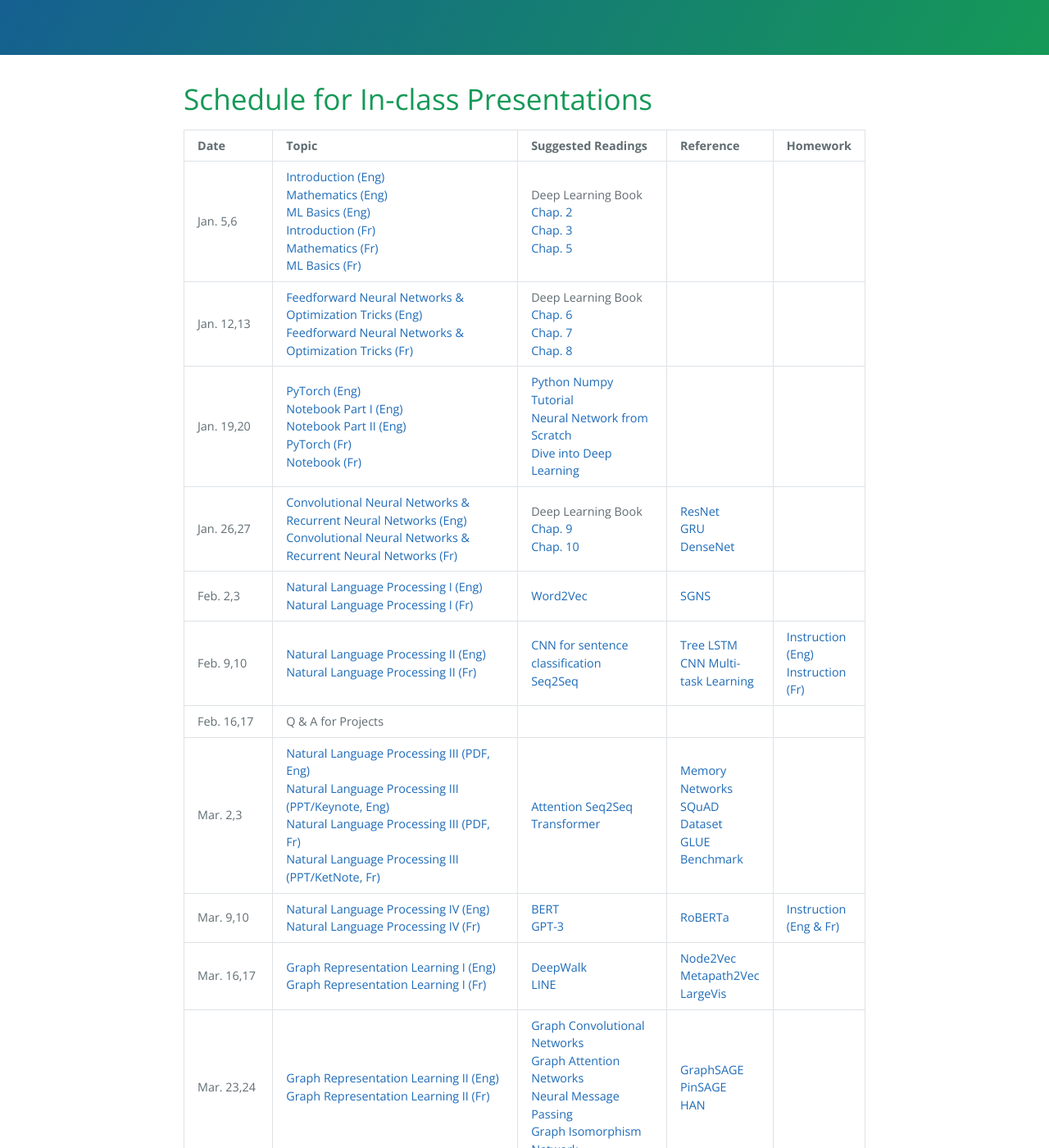
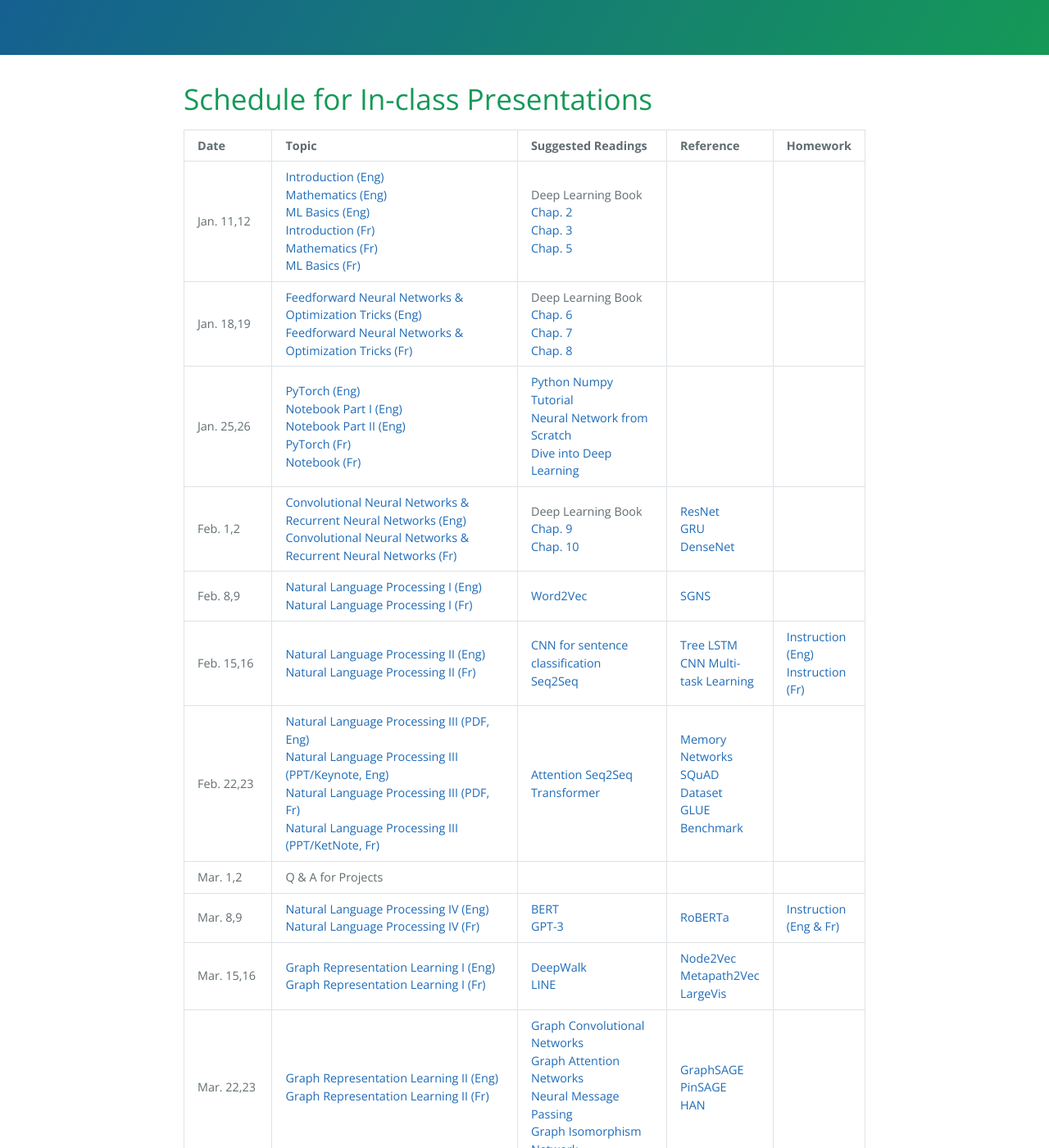
Before and after one commit to DeepGraphLearning/Math80600A_2023W, a Jekyll site: the page built from schedule.md, in a window 1280 px wide and 1400 px high, scrolled down 341 px. Shown: the whole window at 82% size. Built offline with Jekyll 4.4.1, drawn with Linux system fonts in a browser that asks for light colours; some of the changed text lies outside the part shown.

Commit message:
update schedule

```diff
--- a/schedule.md
+++ b/schedule.md
@@ -4,7 +4,7 @@ title: MATH 80600A - Machine Learning II<br>Deep Learning and Applications
 permalink: /schedule
 
 schedule:
-  - date: Jan. 5,6
+  - date: Jan. 11,12
     topics:
     - name: Introduction (Eng)
       url: https://www.dropbox.com/scl/fi/pxvhbtvn7kc5a6w4acna5/Week1-Intro.pptx?dl=0&rlkey=z99e8opm9si45a3irrwpo9lv4
@@ -26,7 +26,7 @@ schedule:
         url: http://www.deeplearningbook.org/contents/prob.html
       - name: Chap. 5
         url: http://www.deeplearningbook.org/contents/ml.html
-  - date: Jan. 12,13
+  - date: Jan. 18,19
     topics:
     - name: Feedforward Neural Networks & Optimization Tricks (Eng)
       url: https://www.dropbox.com/s/j06w5wyv53e27x8/Week2-FFN%26Regularization.pdf?dl=0
@@ -40,7 +40,7 @@ schedule:
         url: http://www.deeplearningbook.org/contents/regularization.html
       - name: Chap. 8
         url: http://www.deeplearningbook.org/contents/optimization.html
-  - date: Jan. 19,20
+  - date: Jan. 25,26
     topics:
       - name: PyTorch (Eng)
         url: https://www.dropbox.com/s/8b4g20nbyfe12ir/2022_Deep%20Learning%20Frameworks.pdf?dl=0
@@ -59,7 +59,7 @@ schedule:
         url: https://medium.com/dair-ai/a-simple-neural-network-from-scratch-with-pytorch-and-google-colab-c7f3830618e0
       - name: Dive into Deep Learning
         url: https://github.com/dsgiitr/d2l-pytorch
-  - date: Jan. 26,27
+  - date: Feb. 1,2
     topics:
       - name: Convolutional Neural Networks & Recurrent Neural Networks (Eng)
         url: https://www.dropbox.com/s/6qoo6g37xf08m3q/Week4-CNN%26RNN.pdf?dl=0
@@ -78,7 +78,7 @@ schedule:
         url: https://arxiv.org/abs/1412.3555
       - name: DenseNet
         url: https://arxiv.org/abs/1608.06993
-  - date: Feb. 2,3
+  - date: Feb. 8,9
     topics:
       - name: Natural Language Processing I (Eng)
         url: https://www.dropbox.com/s/ds4jlcbpvfrdl4r/Week5-DL4NLP-part1.pdf?dl=0
@@ -90,7 +90,7 @@ schedule:
     presentations:
       - name: SGNS
         url: https://papers.nips.cc/paper/2014/file/feab05aa91085b7a8012516bc3533958-Paper.pdf
-  - date: Feb. 9,10
+  - date: Feb. 15,16
     topics:
       - name: Natural Language Processing II (Eng)
         url: https://www.dropbox.com/s/ds4jlcbpvfrdl4r/Week5-DL4NLP-part1.pdf?dl=0
@@ -111,9 +111,7 @@ schedule:
         url: https://www.dropbox.com/s/e36h34ovpde4jl3/2022_Math80600A_HW_1.pdf?dl=0
       - name: Instruction (Fr)
         url: https://www.dropbox.com/s/4y915stmx3zmqdb/2022_Math80600H_DEV_1.pdf?dl=0
-  - date: Feb. 16,17
-    topics: Q & A for Projects
-  - date: Mar. 2,3
+  - date: Feb. 22,23
     topics:
       - name: Natural Language Processing III (PDF, Eng)
         url: https://www.dropbox.com/s/4i3k59kakn74dd5/Week7-DL4NLP-part2.pdf?dl=0
@@ -135,7 +133,9 @@ schedule:
         url: https://arxiv.org/abs/1606.05250
       - name: GLUE Benchmark
         url: https://arxiv.org/abs/1804.07461
-  - date: Mar. 9,10
+  - date: Mar. 1,2
+    topics: Q & A for Projects
+  - date: Mar. 8,9
     topics:
       - name: Natural Language Processing IV (Eng)
         url: https://www.dropbox.com/s/0aid8ndangj9np1/Week8-DL4NLP-part3.pdf?dl=0
@@ -152,7 +152,7 @@ schedule:
     homeworks:
       - name: Instruction (Eng & Fr)
         url: https://www.dropbox.com/s/r32tentediwy854/HW2_Instruction.pdf?dl=0
-  - date: Mar. 16,17
+  - date: Mar. 15,16
     topics:
       - name: Graph Representation Learning I (Eng)
         url: https://www.dropbox.com/s/93xzu60nnp3kyhk/Week9-Graph-part1.pdf?dl=0
@@ -170,7 +170,7 @@ schedule:
         url: https://ericdongyx.github.io/papers/KDD17-dong-chawla-swami-metapath2vec.pdf
       - name: LargeVis
         url: https://arxiv.org/abs/1602.00370
-  - date: Mar. 23,24
+  - date: Mar. 22,23
     topics:
       - name: Graph Representation Learning II (Eng)
         url: https://www.dropbox.com/s/lxuk6rcw2bv4ea4/Week10-Graph-part2.pdf?dl=0
```
Also changed, not shown: other parts of schedule.md (+2 -2 lines), assets/images/zuobai_zhang.JPG.
